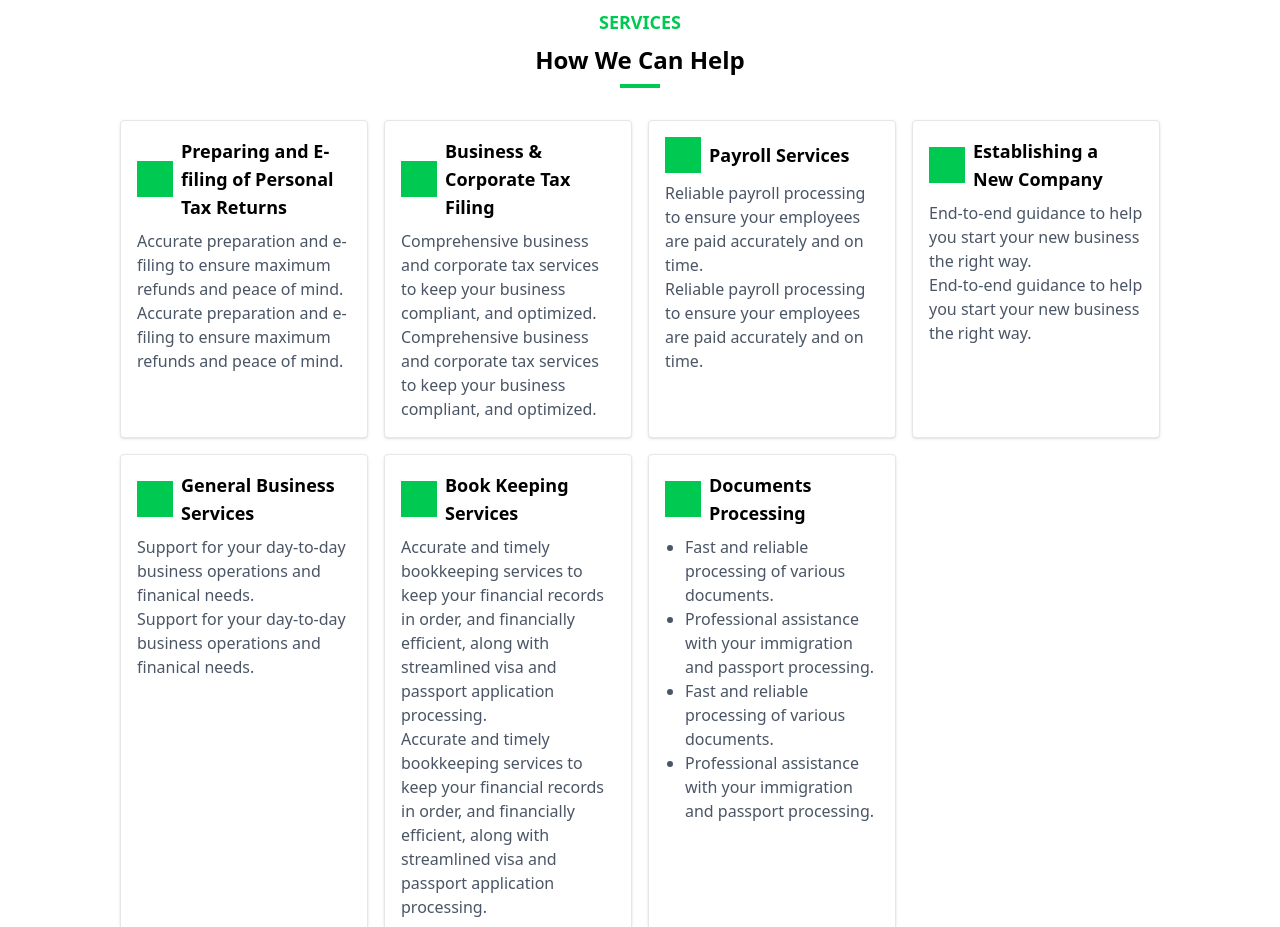
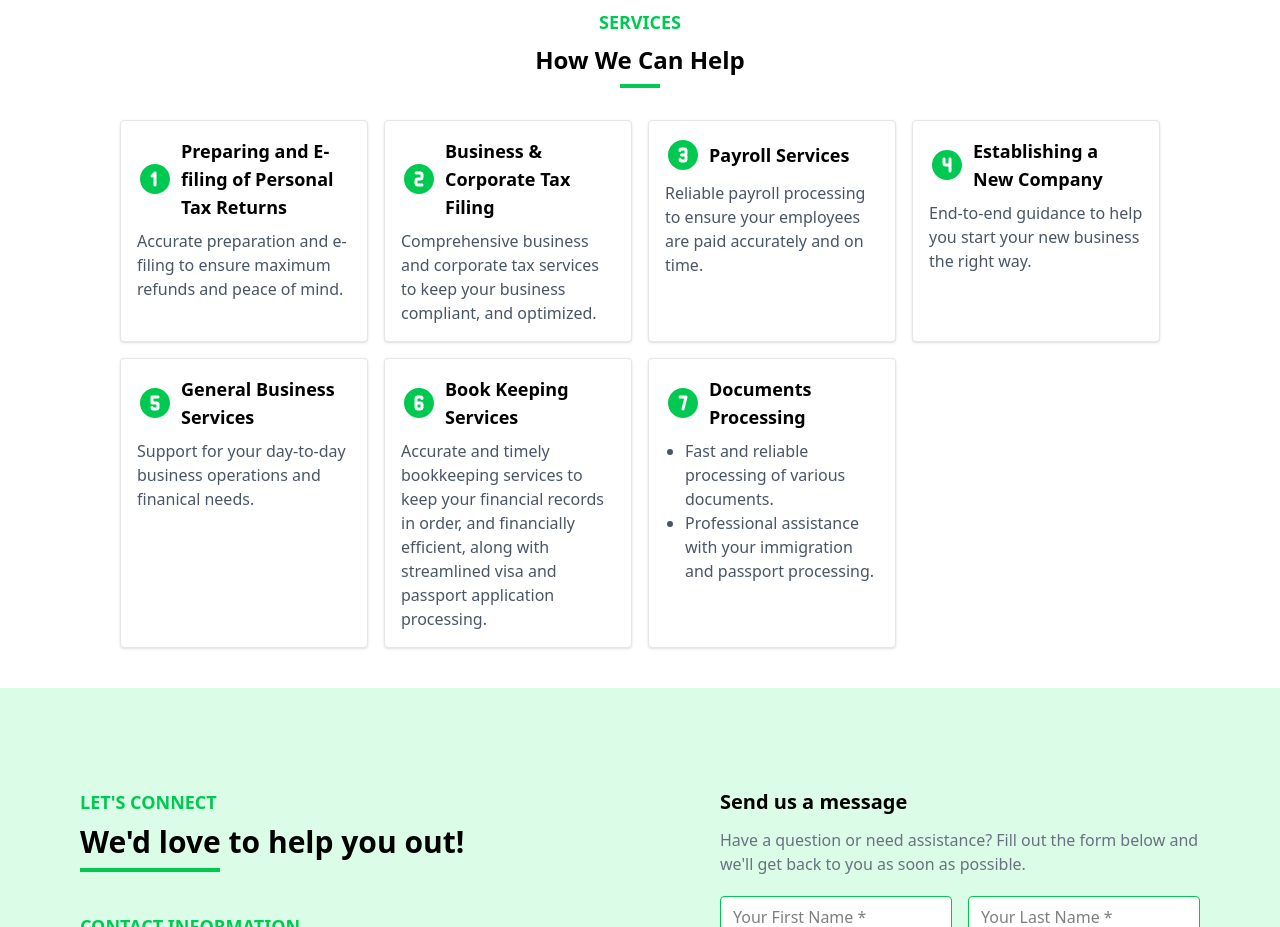
Before and after one commit to Hairum-Qureshi/sa-and-qureshi-accounting-website, a React (Vite) app in the folder apps/frontend/: page / in a window 1280 px wide. Shown: the part 600-1527 px from the top of the page. Built offline with nearby package versions, Linux system fonts and the light colour scheme.

Commit message:
reverted changes

```diff
--- a/apps/frontend/src/components/Services.tsx
+++ b/apps/frontend/src/components/Services.tsx
@@ -74,15 +74,9 @@ export default function Services() {
             className="bg-white p-4 rounded shadow hover:shadow-lg border border-gray-200 transition-shadow duration-300"
           >
             <div className="flex items-center mb-2">
-              <span className="text-4xl bg-green-500 text-white">
-                {service.icon}
-              </span>
+              <span className="text-4xl">{service.icon}</span>
               <h2 className="text-lg font-semibold ml-2">{service.title}</h2>
             </div>
-            <p
-              className="text-gray-600"
-              dangerouslySetInnerHTML={{ __html: service.description }}
-            ></p>
             <p
               className="text-gray-600"
               dangerouslySetInnerHTML={{ __html: service.description }}
```
